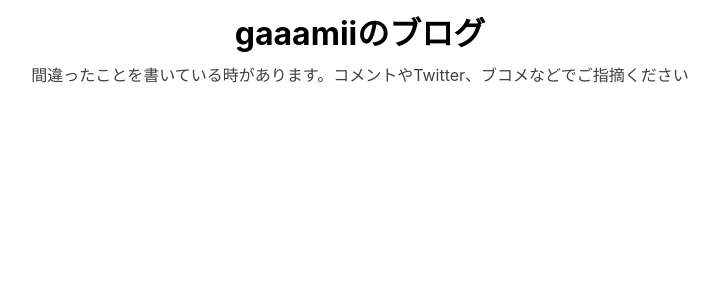
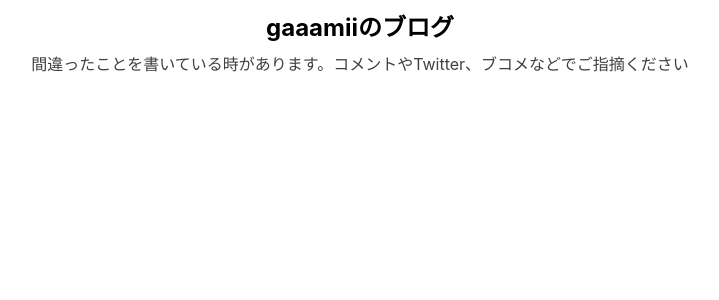
Before and after one commit to gaaamii/blog.gaaamii.jp, a Next.js app: page /posts/new in a window 1280 px wide. Shown: the top 300 px of the page, without its empty margins (280-999 px from the left). Built offline with nearby package versions, Linux system fonts and the light colour scheme; no server answers.

Commit message:
update styles

```diff
--- a/components/Article/styles.module.css
+++ b/components/Article/styles.module.css
@@ -3,22 +3,38 @@
   font-size: 16px;
 }
 .root a {
-  color: #0099ff;
+  text-decoration: underline;
 }
-.root a:hover {
-  text-decoration: underline;
+.root > a:hover {
+  color: #000;
 }
 .root ul {
   margin: 0 8px;
+  padding: 0 8px;
+}
+.root li {
+  margin-top: 8px;
 }
 .title {
   font-size: 24px;
 }
 .root h2 {
+  font-size: 20px;
   margin-top: 40px;
 }
 
 @media only screen and (max-width: 480px) {
+  .root > time {
+    display: block;
+    margin-top: 16px;
+  }
+  .title {
+    font-size: 20px;
+  }
+  .root h2 {
+    font-size: 16px;
+    margin-top: 40px;
+  }
   .root pre {
     font-size: 12px;
     width: 100vw;
--- a/components/Header/styles.module.css
+++ b/components/Header/styles.module.css
@@ -1,9 +1,13 @@
 .root {
   text-align: center;
+  width: 80%;
+  max-width: 800px;
+  margin: 0 auto;
 }
 .title {
   padding: 8px;
   margin: 0;
+  font-size: 24px;
 }
 
 .description {
@@ -11,6 +15,10 @@
 }
 
 @media only screen and (max-width: 480px) {
+  .root {
+    width: 100%;
+  }
+
   .title {
     font-size: 16px;
     width: 100%;
--- a/components/PageLink/styles.module.css
+++ b/components/PageLink/styles.module.css
@@ -1,16 +1,31 @@
 .root {
+  margin-top: 24px;
   list-style-type: none;
-  border-bottom: 2px solid #000;
+}
+.title {
+  margin-top: 8px;
 }
 
 @media only screen and (max-width: 480px) {
   .root {
     border-bottom: 1px solid #000;
+    position: relative;
+    margin-top: 0;
+  }
+  .time {
+    position: absolute;
+    top: 12px;
+    left: 16px;
+    padding: 0;
+    font-size: 12px;
+    line-height: 1;
+    display: inline-block;
   }
   .link {
     display: block;
     width: 100%;
-    padding: 24px 16px;
+    margin: 0;
+    padding: 32px 16px 16px 16px;
   }
   .title {
     margin: 0;
--- a/styles/globals.css
+++ b/styles/globals.css
@@ -4,6 +4,7 @@ body {
   margin: 0;
   font-family: -apple-system, BlinkMacSystemFont, Segoe UI, Roboto, Oxygen,
     Ubuntu, Cantarell, Fira Sans, Droid Sans, Helvetica Neue, sans-serif;
+  color: #404040;
 }
 
 a {
@@ -32,12 +33,11 @@ blockquote {
 
 h1 {
   font-size: 32px;
+  color: #000;
 }
 h2 {
   font-size: 24px;
-}
-p {
-  color: #404040;
+  color: #000;
 }
 * {
   box-sizing: border-box;
```
